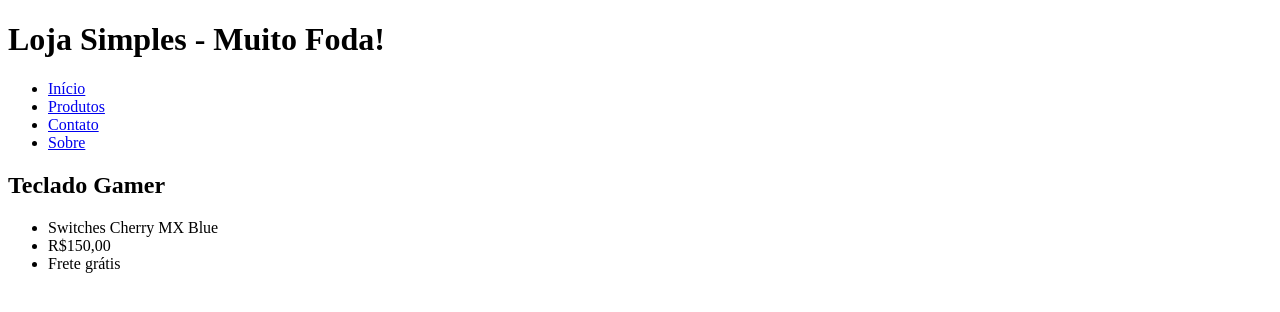
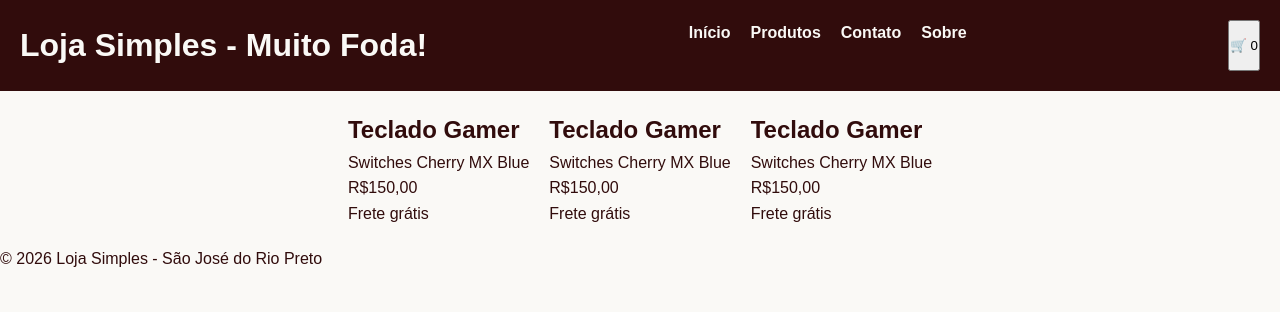
Before and after one commit to jameshllsng/loja-simples, a plain HTML site: page index.html in a window 1280 px wide. Drawn offline with Linux system fonts and the light colour scheme.

Commit message:
second commit

```diff
--- a/css/style.css
+++ b/css/style.css
@@ -0,0 +1,48 @@
+* {
+  margin: 0;
+  padding: 0;
+  box-sizing: border-box;
+}
+
+*,
+*::before,
+*::after {
+  box-sizing: border-box;
+}
+
+body {
+  font-family: Arial, sans-serif;
+  background-color: #faf9f6;
+  color: #310c0c;
+  line-height: 1.6;
+}
+
+header {
+  display: flex;
+  justify-content: space-between;
+  background-color: #310c0c;
+  color: #faf9f6;
+  padding: 20px;
+  text-align: center;
+}
+
+.menu {
+  display: flex;
+  list-style: none;
+  justify-content: center;
+  gap: 20px;
+}
+
+.menu li a {
+  color: #faf9f6;
+  text-decoration: none;
+  font-weight: bold;
+}
+
+.produtos {
+  display: flex;
+  flex-wrap: wrap;
+  gap: 20px;
+  padding: 20px;
+  justify-content: center;
+}
--- a/index.html
+++ b/index.html
@@ -5,48 +5,58 @@
   <meta charset="UTF-8">
   <meta name="viewport" content="width=device-width, initial-scale=1.0">
   <title>Loja Simples</title>
+  <link rel="stylesheet" href="/css/style.css">
 </head>
 
 <body>
-
   <header>
     <h1>Loja Simples - Muito Foda!</h1>
+    <!-- <img src="/" alt="Logo"> Vou colocar a logo aqui, comentei só para o live server não ficar recarregando minha página-->
     <nav>
-      <!-- <img src="/" alt="Logo"> Vou colocar a logo aqui, comentei só para o live server não ficar recarregando minha página-->
-      <div class="menu">
-        <ul>
-          <li><a href="/index.html">Início</a></li>
-          <li><a href="#produtos">Produtos</a></li>
-          <li><a href="#contato">Contato</a></li>
-          <li><a href="#sobre">Sobre</a></li>
-        </ul>
-      </div>
+      <ul class="menu">
+        <li><a href="/index.html">Início</a></li>
+        <li><a href="#produtos">Produtos</a></li>
+        <li><a href="#contato">Contato</a></li>
+        <li><a href="#sobre">Sobre</a></li>
+      </ul>
     </nav>
+    <button class="carrinho" aria-label="Carrinho de compras">
+      🛒 <span class="carrinho-count">0</span>
+    </button>
   </header>
 
   <main class="produtos">
-    <article class="produto">
+    <article class="item-produto">
       <h2>Teclado Gamer</h2> <!-- O título do produto, será que eu uso h2? -->
-      <ul>
-        <li>Switches Cherry MX Blue</li>
-        <li>R$150,00</li>
-        <li>Frete grátis</li>
-      </ul>
+      <div class="info-produto">
+        <p class="descricao">Switches Cherry MX Blue</p>
+        <p class="preco">R$150,00</p>
+        <p class="frete">Frete grátis</p>
+      </div>
     </article>
 
-    <article>
-
+    <article class="item-produto">
+      <h2>Teclado Gamer</h2> <!-- O título do produto, será que eu uso h2? -->
+      <div class="info-produto">
+        <p class="descricao">Switches Cherry MX Blue</p>
+        <p class="preco">R$150,00</p>
+        <p class="frete">Frete grátis</p>
+      </div>
     </article>
 
-    <article>
-
+    <article class="item-produto">
+      <h2>Teclado Gamer</h2> <!-- O título do produto, será que eu uso h2? -->
+      <div class="info-produto">
+        <p class="descricao">Switches Cherry MX Blue</p>
+        <p class="preco">R$150,00</p>
+        <p class="frete">Frete grátis</p>
+      </div>
     </article>
   </main>
 
   <footer>
-
+    <p>© 2026 Loja Simples - São José do Rio Preto</p>
   </footer>
-
 </body>
 
 </html>
```
